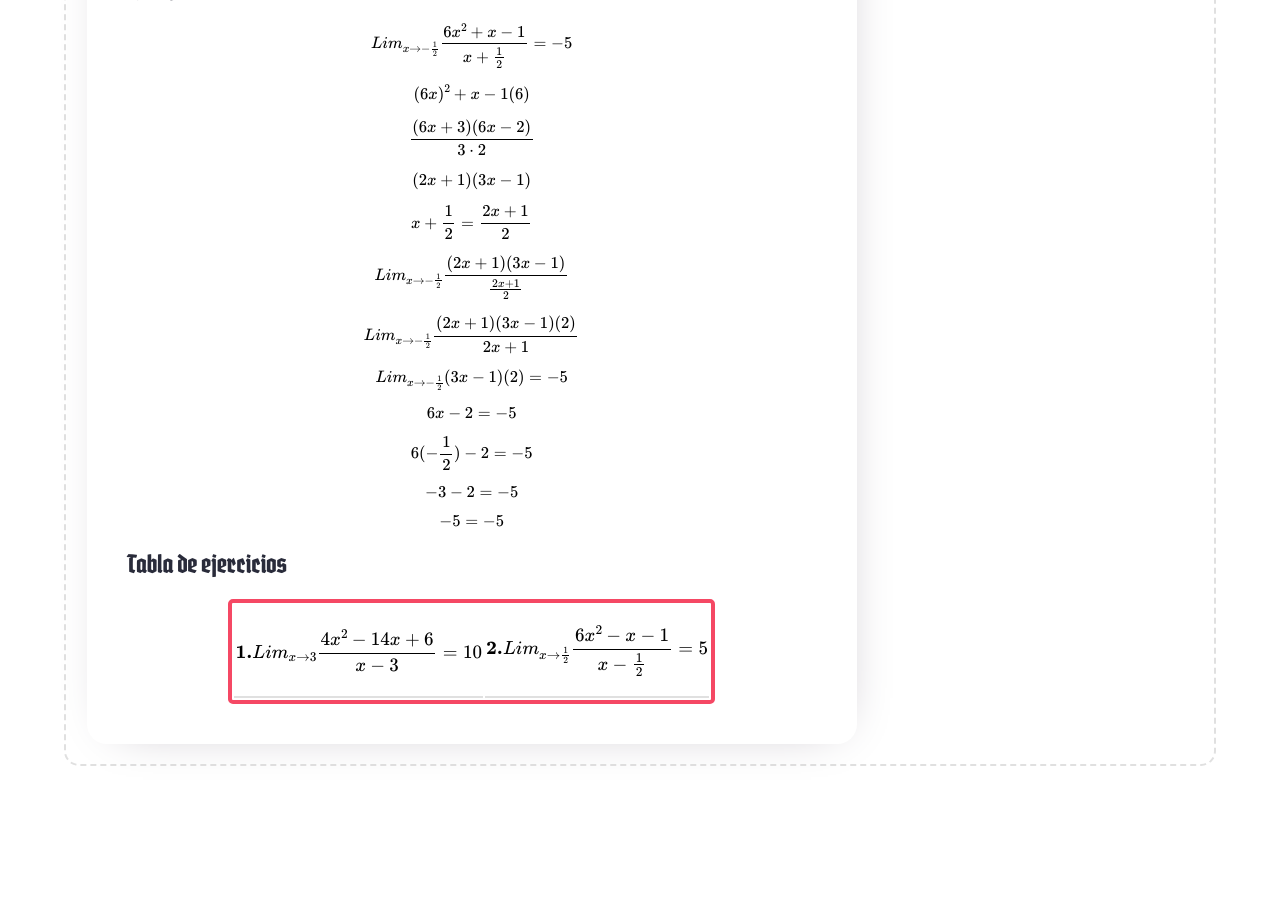
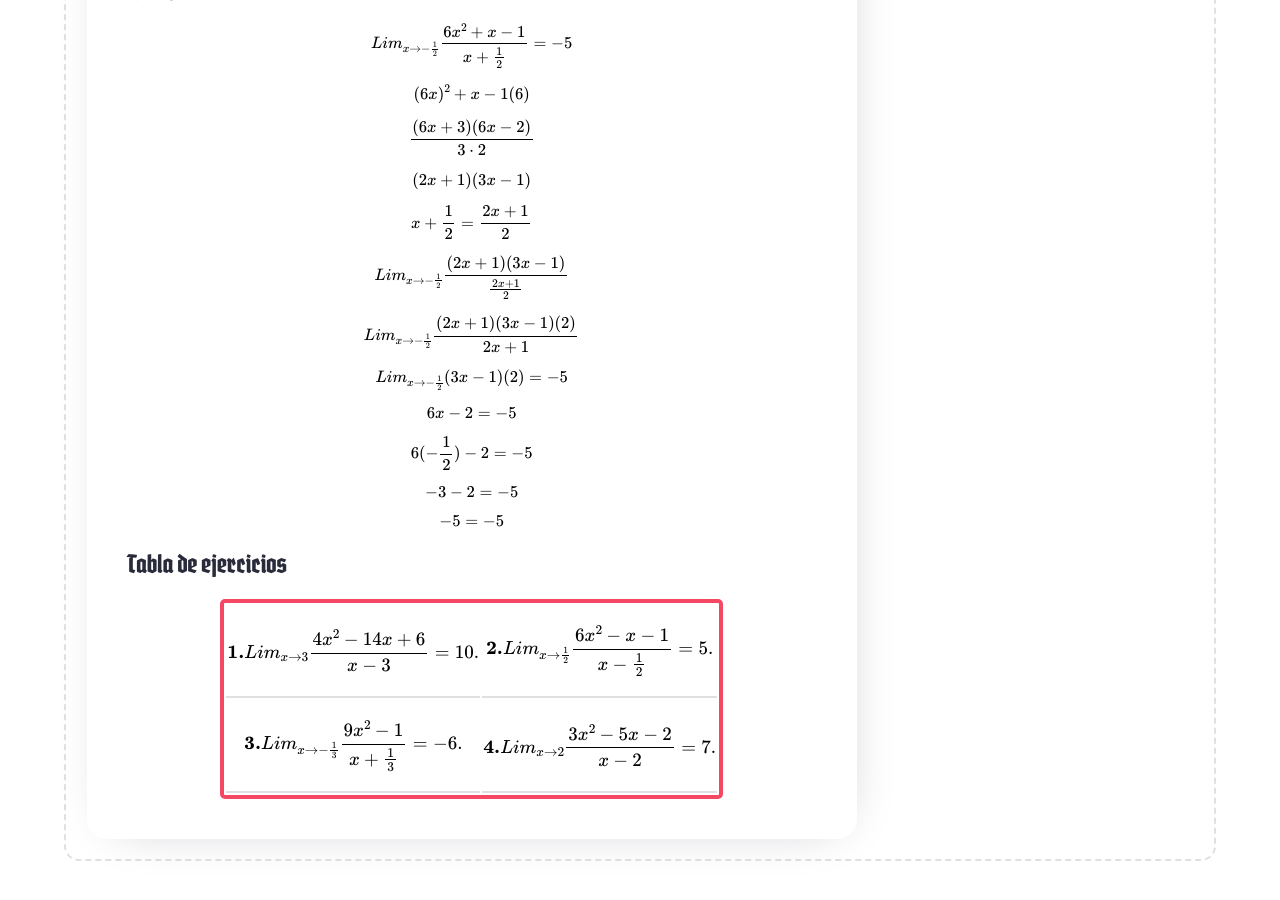
Before and after one commit to jorgeAML/creativeaml, a Jekyll site: the page built from blog_posts/25-01-2023.md, in a window 1280 px wide and 900 px high, scrolled down 1841 px. Built offline with Jekyll 4.4.1, drawn with Linux system fonts in a browser that asks for light colours; some web fonts are replaced; a script that is not in the unit is left out; comment, search, counter and statistics services are not loaded; before the commit the page ends 2646 px from its top, so only the background shows below that; some of the changed text lies outside the part shown.

```diff
--- a/blog_posts/25-01-2023.md
+++ b/blog_posts/25-01-2023.md
@@ -84,8 +84,12 @@ $$Lim_{x \rightarrow -\frac{1}{2}} \frac{6x^{2} +x -1}{x + \frac{1}{2}} = -5 $$
 <h2>Tabla de ejercicios</h2>
 <table class="l-table">
     <tr>
-        <td>$$\textbf{1.} Lim_{x \rightarrow 3} \frac{4x^{2}-14x + 6}{x-3} = 10$$</td>
-        <td>$$\textbf{2.} Lim_{x \rightarrow \frac{1}{2}} \frac{6x^{2}-x-1}{x-\frac{1}{2}} = 5$$</td>
+        <td>$$\textbf{1.} Lim_{x \rightarrow 3} \frac{4x^{2}-14x + 6}{x-3} = 10.$$</td>
+        <td>$$\textbf{2.} Lim_{x \rightarrow \frac{1}{2}} \frac{6x^{2}-x-1}{x-\frac{1}{2}} = 5.$$</td>
+    </tr>
+    <tr>
+        <td>$$\textbf{3.} Lim_{x \rightarrow -\frac{1}{3}} \frac{9x^{2}-1}{x+\frac{1}{3}} = -6.$$</td>
+        <td>$$\textbf{4.} Lim_{x \rightarrow 2} \frac{3x^{2}-5x-2}{x-2} = 7.$$</td>
     </tr>
 </table>
 </div>
--- a/index.markdown
+++ b/index.markdown
@@ -94,7 +94,7 @@ part2-carta4-label1: Calculo
 part2-carta4-label2: Riemann
 part3-carta4-parrafo-enlace: /blog_posts/01-11-2022.html
 # CARTA 5
-part3-carta5-titulo: Limites parte 2
+part3-carta5-titulo: Limites Continuos
 part3-carta5-parrafo: Ejercicios propuestos sobre límites y su continuidad en algún punto sobre la gráfica.
 part2-carta5-label1: Calculo
 part2-carta5-label2: Limites
```
Also changed, not shown: other parts of blog_posts/25-01-2023.md (+4 -4 lines).
